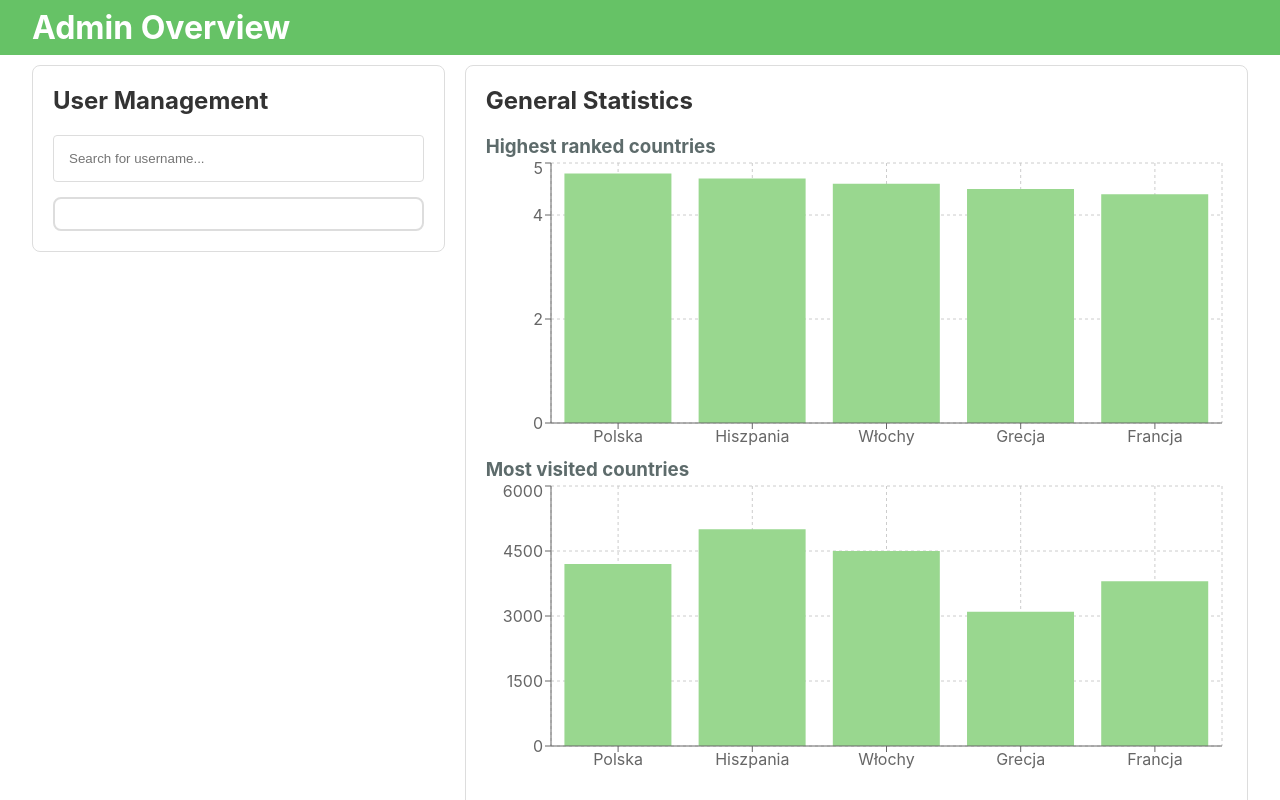
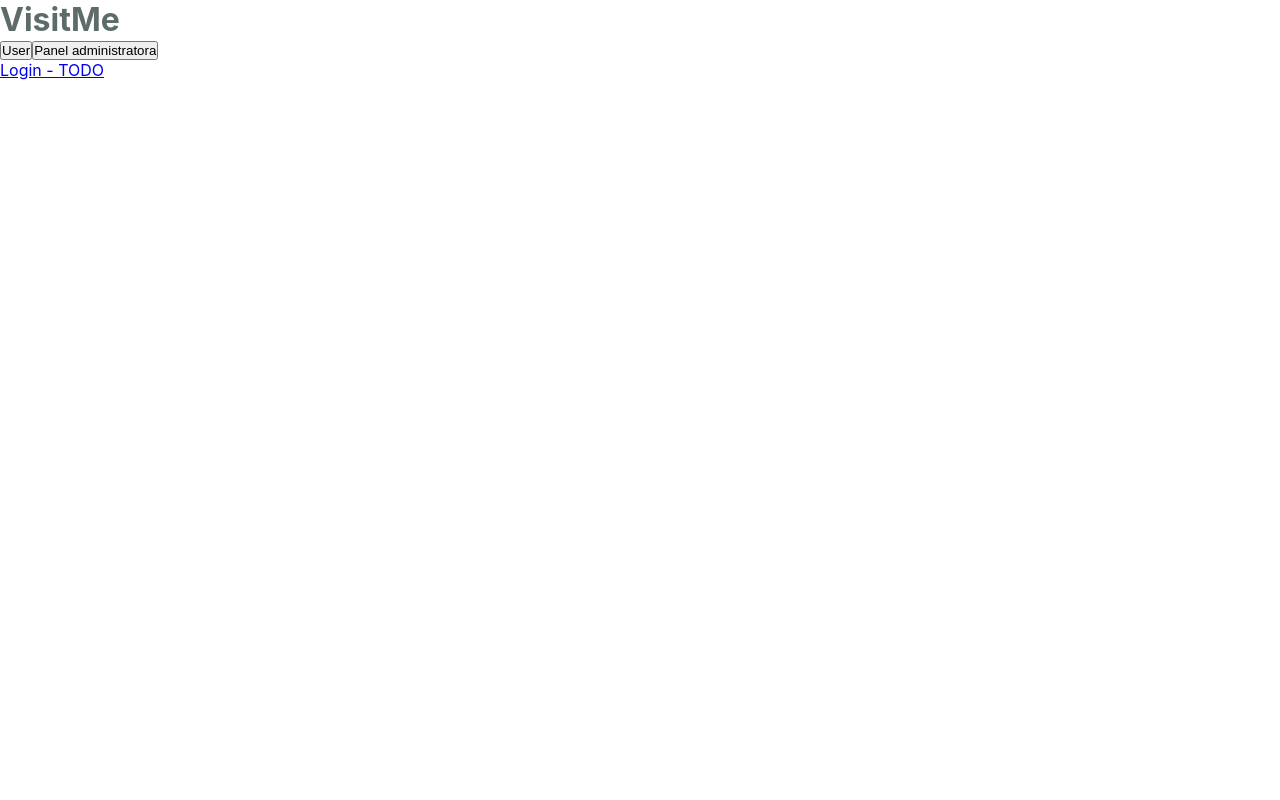
Before and after one commit to kaniapaulina/VisitIt, a React (Vite) app in the folder VisitIt.Frontend/: page / in a window 1280 px wide. Built offline with nearby package versions, Linux system fonts and the light colour scheme.

Commit message:
fix/structure: restructured and fixed navigation between two working branches (user and admin) to be able to access both simultaneously, added temporary (and ugly) landing page and fixed project file structure

```diff
--- a/VisitIt.Frontend/src/App.tsx
+++ b/VisitIt.Frontend/src/App.tsx
@@ -1,128 +1,27 @@
-import Dashboard from './admin/dashboard'; // 1. Import your dashboard component
+import { BrowserRouter, Routes, Route } from 'react-router-dom'
+import Landing from './pages/Landing'
 
 import './styles/App.css'
+import AdminDashboard from './pages/admin/AdminDashboard';
+import UserHome from './pages/user/UserHome';
 
 function App() {
   return (
-    <Dashboard />
+    <>
+    <body>
+      <div className='appMain'>
+        <BrowserRouter>
+          <Routes>
+            <Route path="/" element={<Landing />} />
+            <Route path="/user" element={<UserHome/>}></Route>
+            <Route path="/admin" element={<AdminDashboard/>}></Route>
+          </Routes>
+        </BrowserRouter>
+      </div>
+
+    </body>
+    </>
   )
 }
 
 export default App;
-
-// function App() {
-//   const [count, setCount] = useState(0)
-
-//   return (
-//     <>
-//       <section id="center">
-//         <div className="hero">
-//           <img src={heroImg} className="base" width="170" height="179" alt="" />
-//           <img src={reactLogo} className="framework" alt="React logo" />
-//           <img src={viteLogo} className="vite" alt="Vite logo" />
-//         </div>
-//         <div>
-//           <h1>Get started</h1>
-//           <p>
-//             Edit <code>src/App.tsx</code> and save to test <code>HMR</code>
-//           </p>
-//         </div>
-//         <button
-//           type="button"
-//           className="counter"
-//           onClick={() => setCount((count) => count + 1)}
-//         >
-//           Count is {count}
-//         </button>
-//       </section>
-
-//       <div className="ticks"></div>
-
-//       <section id="next-steps">
-//         <div id="docs">
-//           <svg className="icon" role="presentation" aria-hidden="true">
-//             <use href="/icons.svg#documentation-icon"></use>
-//           </svg>
-//           <h2>Documentation</h2>
-//           <p>Your questions, answered</p>
-//           <ul>
-//             <li>
-//               <a href="https://vite.dev/" target="_blank">
-//                 <img className="logo" src={viteLogo} alt="" />
-//                 Explore Vite
-//               </a>
-//             </li>
-//             <li>
-//               <a href="https://react.dev/" target="_blank">
-//                 <img className="button-icon" src={reactLogo} alt="" />
-//                 Learn more
-//               </a>
-//             </li>
-//           </ul>
-//         </div>
-//         <div id="social">
-//           <svg className="icon" role="presentation" aria-hidden="true">
-//             <use href="/icons.svg#social-icon"></use>
-//           </svg>
-//           <h2>Connect with us</h2>
-//           <p>Join the Vite community</p>
-//           <ul>
-//             <li>
-//               <a href="https://github.com/vitejs/vite" target="_blank">
-//                 <svg
-//                   className="button-icon"
-//                   role="presentation"
-//                   aria-hidden="true"
-//                 >
-//                   <use href="/icons.svg#github-icon"></use>
-//                 </svg>
-//                 GitHub
-//               </a>
-//             </li>
-//             <li>
-//               <a href="https://chat.vite.dev/" target="_blank">
-//                 <svg
-//                   className="button-icon"
-//                   role="presentation"
-//                   aria-hidden="true"
-//                 >
-//                   <use href="/icons.svg#discord-icon"></use>
-//                 </svg>
-//                 Discord
-//               </a>
-//             </li>
-//             <li>
-//               <a href="https://x.com/vite_js" target="_blank">
-//                 <svg
-//                   className="button-icon"
-//                   role="presentation"
-//                   aria-hidden="true"
-//                 >
-//                   <use href="/icons.svg#x-icon"></use>
-//                 </svg>
-//                 X.com
-//               </a>
-//             </li>
-//             <li>
-//               <a href="https://bsky.app/profile/vite.dev" target="_blank">
-//                 <svg
-//                   className="button-icon"
-//                   role="presentation"
-//                   aria-hidden="true"
-//                 >
-//                   <use href="/icons.svg#bluesky-icon"></use>
-//                 </svg>
-//                 Bluesky
-//               </a>
-//             </li>
-//           </ul>
-//         </div>
-//       </section>
-
-//       <div className="ticks"></div>
-//       <section id="spacer"></section>
-//     </>
-//   )
-// }
-
-// export default App
--- /dev/null
+++ b/VisitIt.Frontend/src/pages/Landing.tsx
@@ -0,0 +1,27 @@
+// pages/Landing.tsx
+import { useNavigate } from 'react-router-dom';
+
+const Landing = () => {
+  const navigate = useNavigate();
+
+  return (
+    <div className="landing">
+      <div className="landing-card">
+        <h1>VisitMe</h1>
+        <div className="role-buttons">
+          <button onClick={() => navigate('/user')} className="btn-user">
+            User
+          </button>
+          <button onClick={() => navigate('/admin')} className="btn-admin">
+            Panel administratora
+          </button>
+        </div>
+        <div className="login-link">
+          <a href="/login">Login - TODO</a>
+        </div>
+      </div>
+    </div>
+  );
+};
+
+export default Landing;
--- a/VisitIt.Frontend/src/admin/dashboard.tsx
+++ b/VisitIt.Frontend/src/pages/admin/AdminDashboard.tsx
@@ -1,8 +1,8 @@
 import styles from './dashboard.module.css';
-import UserManagement from '../components/Admin/UserManager';
-import Analytics from '../components/Admin/Analytics';
+import UserManagement from '../../components/Admin/UserManager';
+import Analytics from '../../components/Admin/Analytics';
 
-export default function Dashboard() {
+export default function AdminDashboard() {
   return (
     <div className={styles.pageWrapper}>
       <header className={styles.topNavbar}>
```
Also changed, not shown: VisitIt.Frontend/src/pages/user/UserHome.tsx (renamed from VisitIt.Frontend/src/pages/Home.tsx, +5 -5 lines), VisitIt.Frontend/src/components/AdminDash/Analytics.module.css (renamed from VisitIt.Frontend/src/components/Admin/Analytics.module.css), VisitIt.Frontend/src/components/AdminDash/Analytics.tsx (renamed from VisitIt.Frontend/src/components/Admin/Analytics.tsx), VisitIt.Frontend/src/components/AdminDash/UserManager.module.css (renamed from VisitIt.Frontend/src/components/Admin/UserManager.module.css), VisitIt.Frontend/src/components/AdminDash/UserManager.tsx (renamed from VisitIt.Frontend/src/components/Admin/UserManager.tsx), VisitIt.Frontend/src/pages/admin/dashboard.module.css (renamed from VisitIt.Frontend/src/admin/dashboard.module.css), VisitIt.Frontend/src/pages/user/Home.css (renamed from VisitIt.Frontend/src/pages/Home.css).
